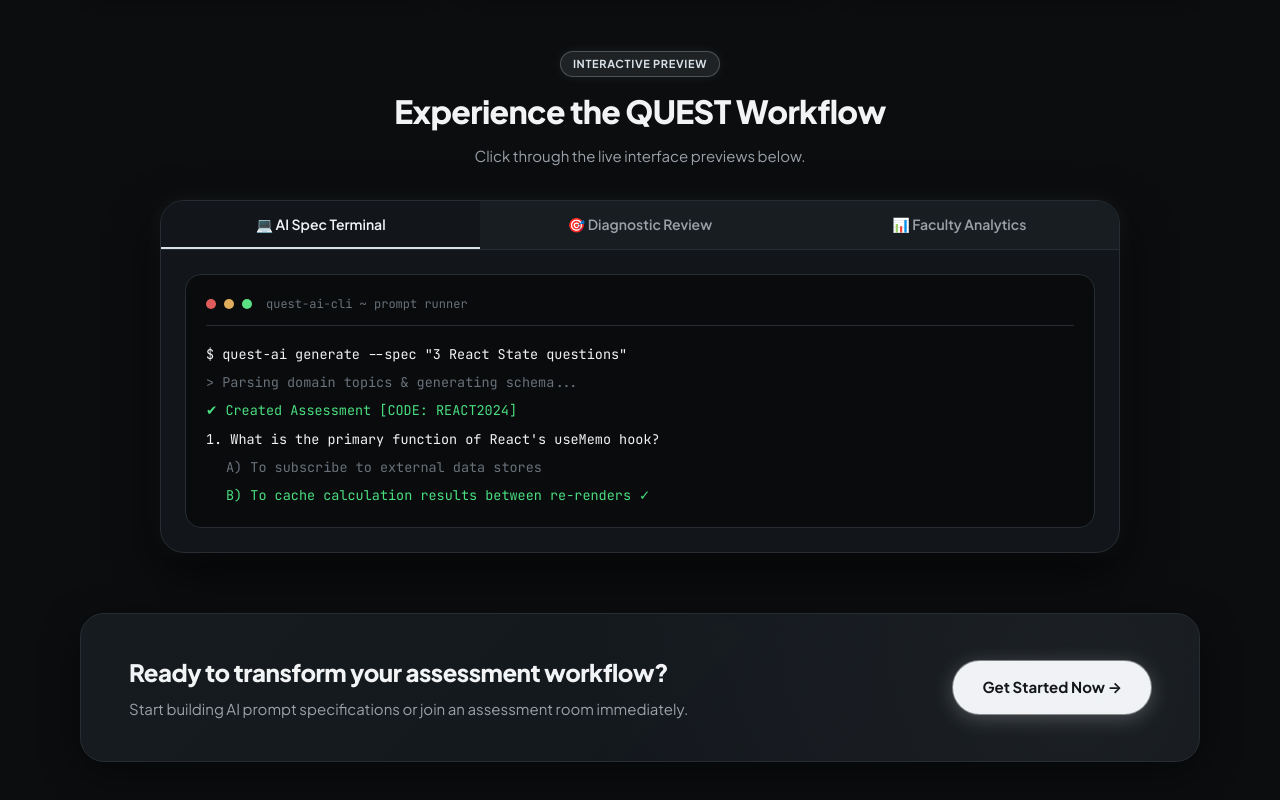
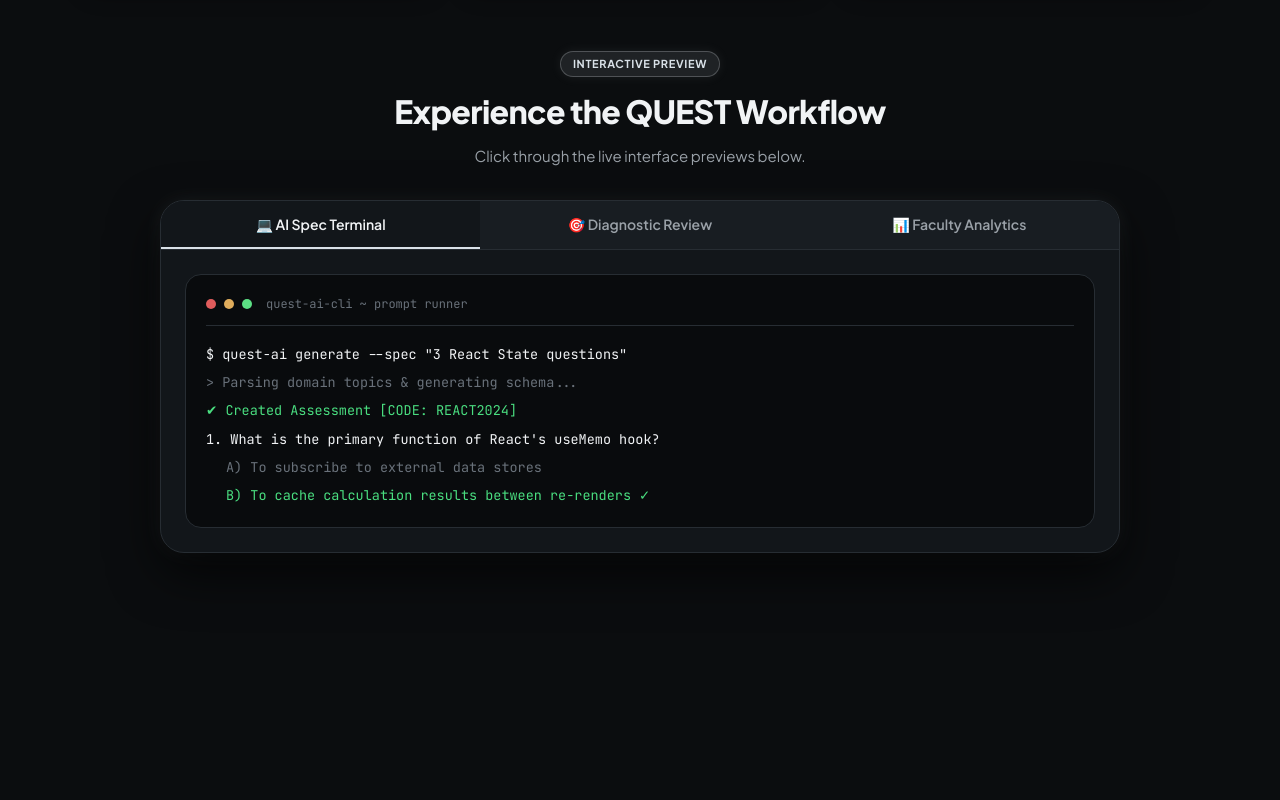
Before and after one commit to sowmiya07-alt/QUEST, a React (Vite) app: page / in a window 1280 px wide. Shown: the part 1080-1880 px from the top of the page. After the commit the page ends 1757 px from the top, so only its background shows below. Built offline with nearby package versions, Linux system fonts and the light colour scheme; no server answers.

Commit message:
Remove bottom CTA banner from Home page

```diff
--- a/src/pages/Home.jsx
+++ b/src/pages/Home.jsx
@@ -234,20 +234,6 @@ export default function Home() {
           </div>
         </section>
 
-        {/* Bottom CTA Banner Section */}
-        <section className="cta-banner-section">
-          <div className="cta-banner-card">
-            <div className="cta-banner-content">
-              <h2 className="cta-title">Ready to transform your assessment workflow?</h2>
-              <p className="cta-desc">Start building AI prompt specifications or join an assessment room immediately.</p>
-            </div>
-            <div className="cta-banner-buttons">
-              <Link to={user ? (isTeacher ? "/staff/dashboard" : "/student/dashboard") : "/student/login"} className="btn btn-primary btn-lg hero-btn-primary">
-                Get Started Now →
-              </Link>
-            </div>
-          </div>
-        </section>
       </main>
     </div>
   );
```
